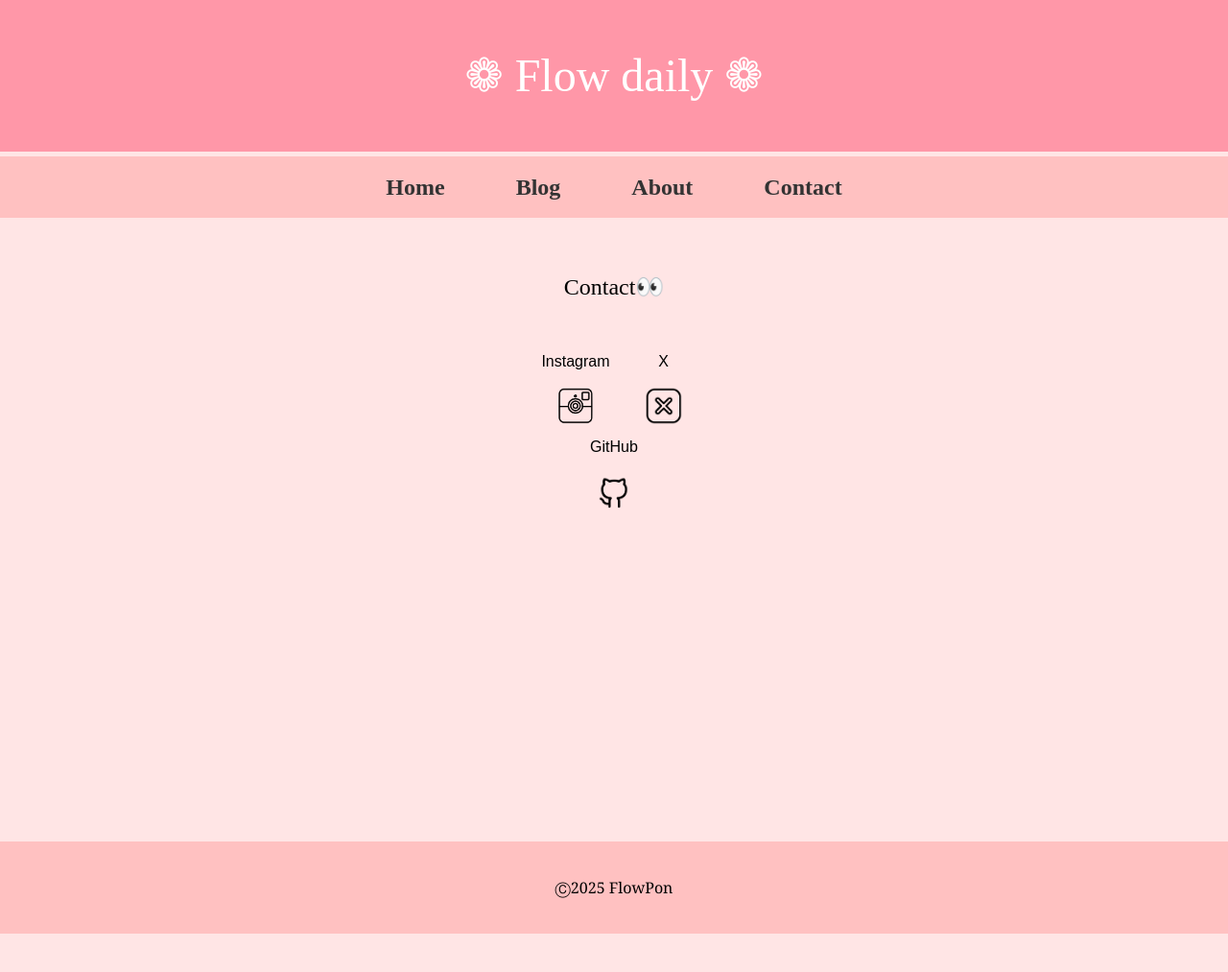
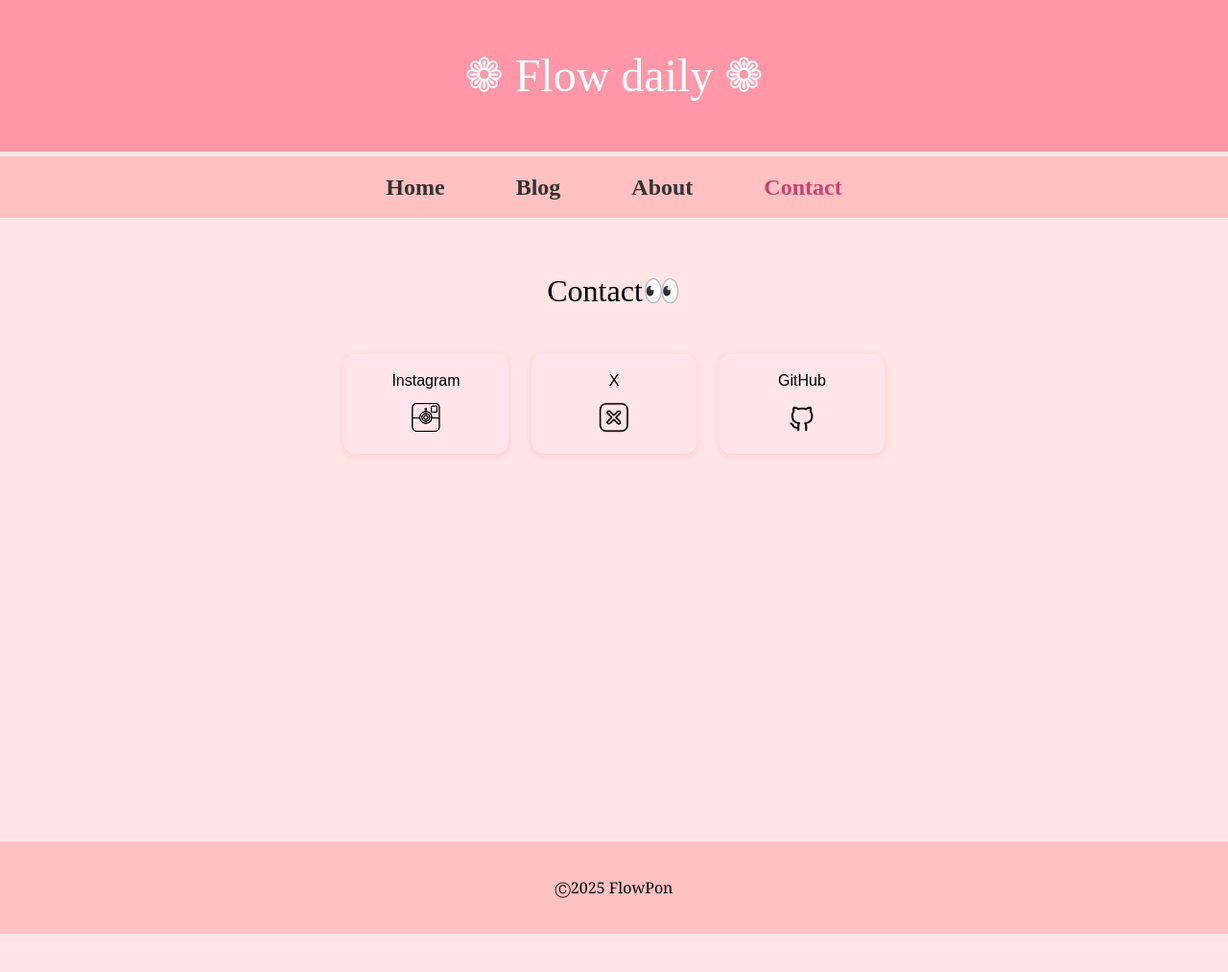
Before and after one commit to flowpon/flowpon.github.io, a Jekyll site: the page built from contact.md, in a window 1280 px wide. Shown: the whole page at 96% size. Built offline with Jekyll 4.4.1, drawn with Linux system fonts in a browser that asks for light colours; some web fonts are replaced; a script that is not in the unit is left out.

Commit message:
一部編集と機能追加

```diff
--- a/Gemfile
+++ b/Gemfile
@@ -16,6 +16,7 @@ gem "minima", "~> 2.5"
 # If you have any plugins, put them here!
 group :jekyll_plugins do
   gem "jekyll-feed", "~> 0.12"
+  gem "jekyll-paginate"
 end
 
 # Windows and JRuby does not include zoneinfo files, so bundle the tzinfo-data gem
--- a/_includes/header.html
+++ b/_includes/header.html
@@ -8,16 +8,16 @@
   </div>
   <nav>
     <ul>
-      <li>
+      <li class="{% if page.url == '/' %}active{% endif %}">
         <a href="/">Home</a>
       </li>
-      <li>
+      <li class="{% if page.url contains '/blog' %}active{% endif %}">
         <a href="/blog">Blog</a>
       </li>
-      <li>
+      <li class="{% if page.url contains '/about' %}active{% endif %}">
         <a href="/about">About</a>
       </li>
-      <li>
+      <li class="{% if page.url contains '/contact' %}active{% endif %}">
         <a href="/contact">Contact</a>
       </li>
     </ul>
--- a/assets/css/style.css
+++ b/assets/css/style.css
@@ -23,6 +23,7 @@ header {
 
 .header_container {
   background-color: rgb(255, 151, 168);
+  color: white;
   padding: 30px 15px; /* 左右のパディングを調整 */
   margin-bottom: 5.5px;
   width: 100%;
@@ -90,8 +91,11 @@ nav a {
 }
 
 nav a:hover {
-  color: #ff5252;
-  background-color: rgba(255, 255, 255, 0.3);
+  color: #c74370;
+}
+
+nav li.active a {
+  color: #c74370;
 }
 
 /* メインコンテンツ */
@@ -103,23 +107,35 @@ main {
   box-sizing: border-box;
 }
 
+hr {
+  display: none;
+}
 /* ページ要素 */
 .page {
   text-align: center;
   padding: 40px 20px;
 }
 
-.page h2 {
+.page h1 {
   font-family: "Playwrite AU SA", serif;
-  font-size: 1.5rem; /* 固定サイズに変更 */
+  font-size: 2rem; /* 固定サイズに変更 */
   padding: 20px;
   margin-bottom: 30px;
 }
+
+.page h2 {
+  font-family: "Zen Maru Gothic", sans-serif;
+  font-size: 1.8rem;
+  padding: 15px;
+}
+
 .page p {
   font-family: "Zen Maru Gothic", sans-serif;
-  margin-bottom: 30px;
-  font-size: 16px;
-  line-height: 2;
+  max-width: 700px;
+  margin: auto;
+  padding: 0 15px;
+  margin-bottom: 25px;
+  line-height: 1.5;
 }
 
 .blog-list {
@@ -168,7 +184,10 @@ main {
 
 .blog-excerpt {
   font-family: "Zen Maru Gothic", sans-serif;
-  font-size: 1rem;
+  font-size: 0.9rem;
+  line-height: 1.4;
+  max-height: 4.2em;
+  overflow: hidden;
   color: #444;
   margin-top: 10px;
 }
@@ -180,7 +199,62 @@ main {
   margin: 1em 1.2em 1em 0;
   vertical-align: middle; /* 文章の高さと揃える */
 }
+/* 月・年のトグル */
+.toggle-header {
+  cursor: pointer;
+  background-color: #ffe4ec;
+  padding: 15px 20px;
+  border-radius: 8px;
+  margin: 20px auto 10px;
+  font-size: 1.5rem;
+  font-family: "Zen Maru Gothic", sans-serif;
+  max-width: 700px;
+  color: #e95a8a;
+  box-shadow: 0 2px 6px rgba(233, 90, 138, 0.15);
+  transition: background-color 0.3s, color 0.3s;
+}
 
+.toggle-header.open {
+  background-color: #fdd0dd;
+  color: #c74370;
+}
+
+.toggle-icon {
+  margin-left: 0.5em;
+}
+
+/* 開閉されるグループ */
+.year-group,
+.month-group {
+  overflow: hidden;
+  transition: max-height 0.4s ease;
+}
+
+.month-group.hidden,
+.year-group.hidden {
+  max-height: 0;
+  padding: 0;
+  margin: 0;
+  opacity: 0;
+  pointer-events: none;
+}
+
+.month-group {
+  margin-bottom: 20px;
+  animation: fadeIn 0.3s ease;
+}
+
+/* アニメーション */
+@keyframes fadeIn {
+  from {
+    opacity: 0;
+    transform: translateY(-5px);
+  }
+  to {
+    opacity: 1;
+    transform: translateY(0);
+  }
+}
 /* ブログ詳細ページ */
 .blog-post {
   max-width: 800px;
@@ -188,7 +262,7 @@ main {
   padding: 20px;
   background-color: #fff0f5;
   border-radius: 12px;
-  box-shadow: 0 4px 10px rgba(0, 0, 0, 0.1);
+  box-shadow: 0 2px 6px rgba(233, 90, 138, 0.15);
   font-family: "Zen Maru Gothic", sans-serif;
 }
 
@@ -278,8 +352,7 @@ main {
 }
 
 .back-line a:hover {
-  background-color: #ffc1c1;
-  color: white;
+  background-color: #ffe4ec;
 }
 
 #about img {
@@ -290,21 +363,25 @@ main {
   height: auto;
   object-fit: cover;
   border-radius: 8px;
-  box-shadow: 0 4px 8px rgba(0, 0, 0, 0.1);
+  box-shadow: 0 2px 6px rgba(233, 90, 138, 0.15);
 }
 
-#contact .sns-container {
-  font-family: "Zen Maru Gothic", sans-serif;
+.sns-container {
   display: flex;
+  flex-wrap: wrap;
+  gap: 1.5rem;
   justify-content: center;
-  gap: 32px; /* アイコン間の余白を少し広げる */
+  margin-top: 1rem;
 }
 
-#contact .sns-item {
+.sns-item {
   text-align: center;
-  font-size: 16px; /* テキストサイズを大きく */
-  color: inherit;
-  display: inline-block;
+  padding: 1rem;
+  border-radius: 0.75rem;
+  box-shadow: 0 2px 6px rgba(233, 90, 138, 0.15);
+  background-color: #ffe4ec;
+  width: 140px;
+  transition: transform 0.2s ease;
 }
 
 #contact .sns-item p {
@@ -319,12 +396,9 @@ main {
   display: inline-block;
 }
 
-#contact .share-icon img {
-  width: 48px;
-  height: auto;
-  display: block;
-  margin: 0 auto;
-  box-shadow: none;
+.share-icon img {
+  width: 40px;
+  height: 40px;
 }
 
 iframe {
@@ -419,13 +493,12 @@ footer {
 
   .page h2 {
     font-size: 1.5rem;
-    padding: 15px;
   }
 
   .page p {
-    max-width: 100%; /* スマホでは画面幅に合わせる */
+    max-width: 100%;
     padding: 0 10px;
-    margin-bottom: 20px; /* スマホでも段落間を広げる */
+    margin-bottom: 20px;
   }
 
   .thumb-img {
--- a/contact.md
+++ b/contact.md
@@ -4,7 +4,7 @@ permalink: /contact
 ---
 
 <div id="contact" class="page">
-  <h2>Contact👀</h2>
+  <h1>Contact👀</h1>
 
   <div class="sns-container">
     <div class="sns-item">
@@ -31,24 +31,23 @@ permalink: /contact
         class="share-icon">
         <img
           src="{{ '/assets/images/icons/x.png' | relative_url }}"
-          alt="X アイコン"
+          alt="Xのプロフィールページへのリンク"
+        />
+      </a>
+    </div>
+    <div class="sns-item">
+      <p>GitHub</p>
+      <a
+        href="https://github.com/flowpon"
+        target="_blank"
+        rel="noopener noreferrer"
+        title="GitHubプロフィール"
+        class="share-icon">
+        <img
+          src="{{ '/assets/images/icons/github.png' | relative_url }}"
+          alt="GitHubへのリンク"
         />
       </a>
     </div>
   </div>
-  <div class="sns-item">
-    <p>GitHub</p>
-    <a
-      href="https://github.com/flowpon"
-      target="_blank"
-      rel="noopener noreferrer"
-      title="GitHubプロフィール"
-      class="share-icon">
-      <img
-        src="{{ '/assets/images/icons/github.png' | relative_url }}"
-        alt="GitHub アイコン"
-      />
-    </a>
-  </div>
-
 </div>
```
Also changed, not shown: other parts of contact.md (+1 -1 lines), about.md (+6 -3 lines), assets/js/script.js (+14 -2 lines), blog.md (+36 -13 lines), index.md (+1 -2 lines), Gemfile.lock.
